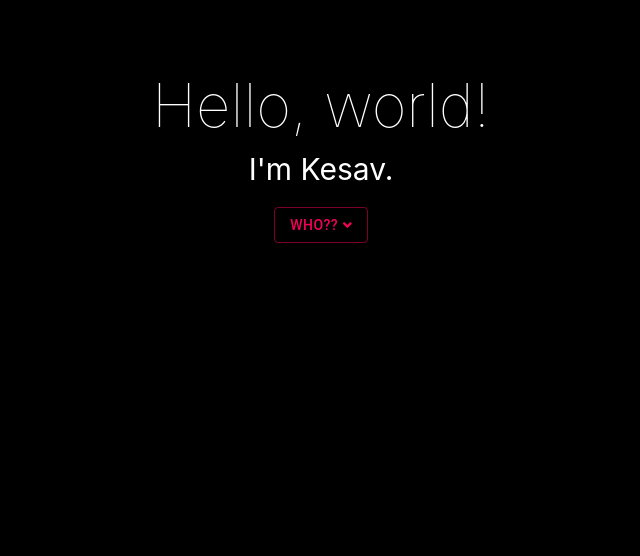
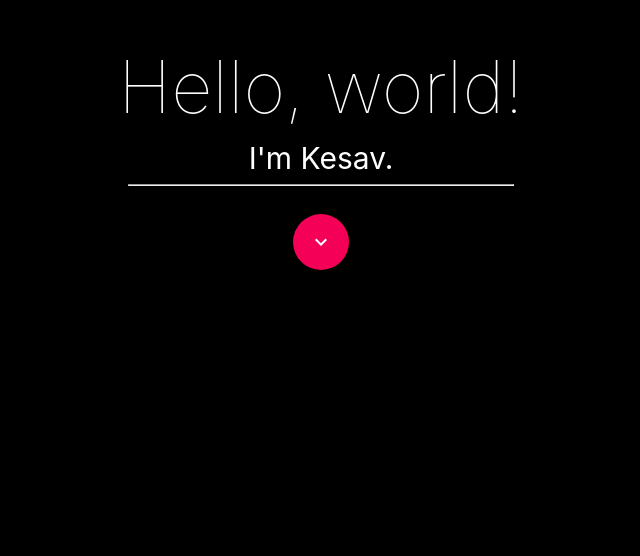
Before and after one commit to kesav-v/kesav-v.github.io, a React (Create React App) app: page / in a window 1280 px wide. Shown: the part 244-800 px from the top of the page, without its empty margins (319-959 px from the left). Built offline with nearby package versions, Linux system fonts and the light colour scheme.

Commit message:
Add multiple info cards to homepage

```diff
--- a/src/App.css
+++ b/src/App.css
@@ -23,6 +23,10 @@
   color: #61dafb;
 }
 
+body {
+    background-color: black;
+}
+
 @keyframes App-logo-spin {
   from {
     transform: rotate(0deg);
--- a/src/App.js
+++ b/src/App.js
@@ -2,12 +2,12 @@ import React from 'react';
 import './App.css';
 import Home from './Home/Home';
 import MainLayout from './Layout/MainLayout';
-import { BrowserRouter as Router, Route } from 'react-router-dom';
+import { BrowserRouter as Router, Route } from "react-router-dom";
 
 function App() {
     return (
         <Router>
-            <Route exact path="" component={Home} />
+            <Route exact path="/" component={Home} />
             <Route exact path="/test" component={MainLayout} />
         </Router>
     );
--- a/src/Home/Home.js
+++ b/src/Home/Home.js
@@ -1,5 +1,8 @@
 import React, { Component } from 'react';
 import './Home.css';
+
+import { Element } from 'react-scroll';
+import { Link } from '@material-ui/core';
 
 import InfoCard from './InfoCard/InfoCard';
 
@@ -14,16 +17,14 @@ export default class Home extends Component {
             {
                 name: "Hello, world!",
                 description: "I'm Kesav.",
-                transition: "Who??",
             },
             {
                 name: "Student",
                 description: "3rd year EECS major at UC Berkeley. Go Bears!",
-                transition: "What else??",
             },
             {
                 name: "Developer",
-                description: "Check out my Github!",
+                description: <span>Check out my <Link color="secondary" href="https://github.com/kesav-v">Github</Link>!</span>,
             }
         ]
     }
@@ -37,12 +38,20 @@ export default class Home extends Component {
     render() {
         return (
             <div className="home-container">
-                <InfoCard
-                    title="Hello, world!"
-                    description="I'm Kesav."
-                    transitionText="Who??"
-                    onNext={this.scrollToNextInfoCard}
-                />
+                {
+                    this.infoCards.map((info, i) => (
+                        <Element name={`info-card-${i}`}>
+                            <InfoCard
+                                title={info.name}
+                                description={info.description}
+                                transition={i !== this.infoCards.length - 1}
+                                onNext={this.scrollToNextInfoCard}
+                                name={`info-card-${i + 1}`}
+                            />
+                        </Element>
+                    ))
+                }
+
             </div>
         )
     }
--- a/src/Home/InfoCard/InfoCard.css
+++ b/src/Home/InfoCard/InfoCard.css
@@ -1,6 +1,5 @@
 .info-card-container {
     height: 100vh;
-    border-bottom: 2px solid white;
     background-color: black;
     color: white;
     display: flex;
@@ -11,7 +10,7 @@
 
 .info-card-title {
     font-weight: lighter;
-    font-size: 60px;
+    font-size: 72px;
     margin-bottom: 10px;
 }
 
@@ -26,3 +25,7 @@
 .learn-more {
     margin-right: 5px;
 }
+
+hr {
+    width: 30vw;
+}
--- a/src/Home/InfoCard/InfoCard.js
+++ b/src/Home/InfoCard/InfoCard.js
@@ -1,9 +1,9 @@
 import React, { Component } from 'react';
-import { Button } from '@material-ui/core';
+import { Fab } from '@material-ui/core';
+import { ExpandMore } from '@material-ui/icons';
 
 import './InfoCard.css';
-import { FontAwesomeIcon } from "@fortawesome/react-fontawesome";
-import { faAngleDown } from "@fortawesome/free-solid-svg-icons";
+import { Link } from "react-scroll";
 
 export default class InfoCard extends Component {
 
@@ -12,18 +12,20 @@ export default class InfoCard extends Component {
             <div className="info-card-container">
                 <div className="info-card-title">{this.props.title}</div>
                 <div className="info-card-description">{this.props.description}</div>
+                <hr />
                 <div className="info-card-learn-more-container">
                     {
-                        this.props.transitionText &&
-                        <Button
-                            variant="outlined"
-                            color="secondary"
-                            className="learn-more"
-                            onClick={this.props.onNext}
-                        >
-                            <span className="learn-more">{this.props.transitionText}</span>
-                            <FontAwesomeIcon icon={faAngleDown} />
-                        </Button>
+                        this.props.transition &&
+                        <Link to={this.props.name} spy={true} smooth={true} offset={50} duration={500}>
+                            <Fab
+                                variant="outlined"
+                                color="secondary"
+                                className="learn-more"
+                                onClick={this.props.onNext}
+                            >
+                                <ExpandMore />
+                            </Fab>
+                        </Link>
                     }
                 </div>
             </div>
```
Also changed, not shown: package.json (+4 -3 lines).
